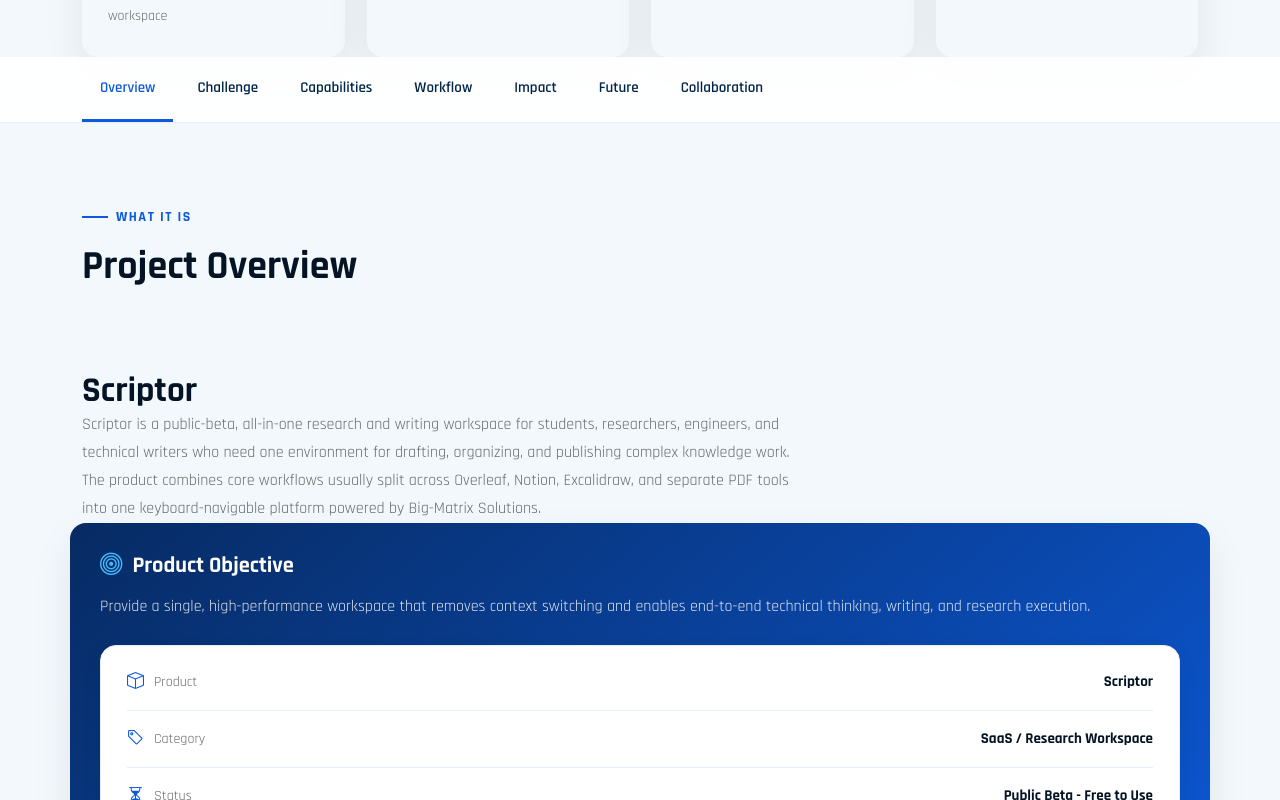
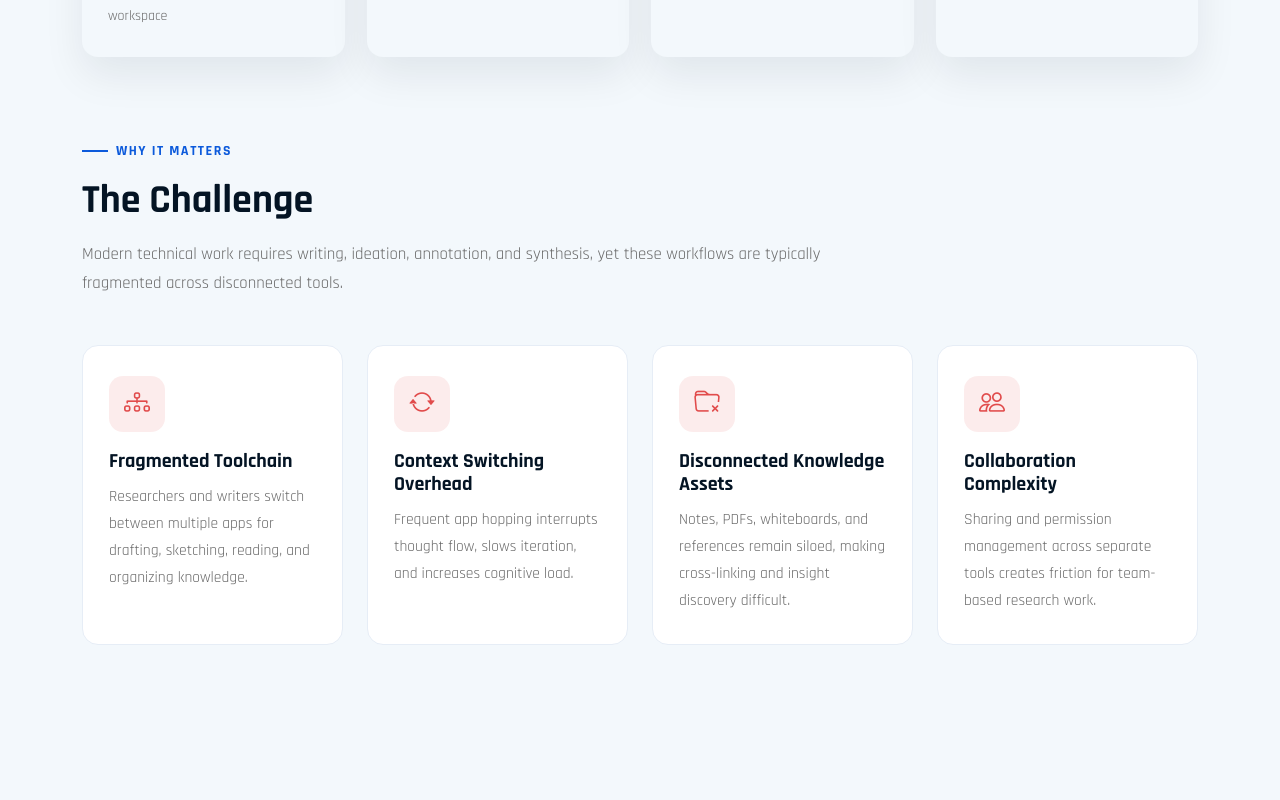
Before and after one commit to BigMatrixLab/Big-Matrix-Solutions, a React (Vite) app: page /project/scriptor in a window 1280 px wide. Shown: the part 820-1620 px from the top of the page. Built offline with nearby package versions, Linux system fonts and the light colour scheme.

Commit message:
scriptor navbar

```diff
--- a/src/pages/projects/ProjectBreastCancer.jsx
+++ b/src/pages/projects/ProjectBreastCancer.jsx
@@ -59,7 +59,7 @@ const benefits = [
 
 const futureDirections = [
     '3D Tomosynthesis Integration for full volumetric analysis.',
-    'Multi-center validation across 5+ hospitals.',
+    'Multi-center validation across multiple hospitals.',
     'Federated learning for privacy-preserving multi-institutional training.',
     'Integration with molecular subtype prediction.',
 ];
--- a/src/pages/projects/ProjectScriptor.jsx
+++ b/src/pages/projects/ProjectScriptor.jsx
@@ -137,74 +137,6 @@ const ProjectScriptor = () => {
                     </div>
                 </div>
             </div>
-
-            <nav className="bc-subnav" aria-label="Project sections">
-                <div className="bc-container">
-                    <div className="bc-subnav-inner">
-                        {NAV_SECTIONS.map((item) => (
-                            <a
-                                key={item.id}
-                                href={`#${item.id}`}
-                                className={activeSection === item.id ? 'is-active' : ''}
-                                aria-current={activeSection === item.id ? 'true' : undefined}
-                            >
-                                {item.label}
-                            </a>
-                        ))}
-                    </div>
-                </div>
-            </nav>
-
-            <section className="bc-section" id="overview" ref={registerSection('overview')}>
-                <div className="bc-container">
-                    <div className="bc-section-head">
-                        <span className="bc-eyebrow">What it is</span>
-                        <h2>Project Overview</h2>
-                    </div>
-
-                    <div className="row">
-                        <div className="col-lg-8">
-                            <div className="project-details-content">
-                                <h2>Scriptor</h2>
-                                <p>
-                                    Scriptor is a public-beta, all-in-one research and writing workspace for students,
-                                    researchers, engineers, and technical writers who need one environment for drafting,
-                                    organizing, and publishing complex knowledge work.
-                                </p>
-                                <p>
-                                    The product combines core workflows usually split across Overleaf, Notion, Excalidraw,
-                                    and separate PDF tools into one keyboard-navigable platform powered by Big-Matrix Solutions.
-                                </p>
-                            </div>
-                        </div>
-
-                        <aside className="bc-callout">
-                            <h3><i className="bi bi-bullseye"></i> Product Objective</h3>
-                            <p>
-                                Provide a single, high-performance workspace that removes context switching and enables
-                                end-to-end technical thinking, writing, and research execution.
-                            </p>
-
-                            <div className="bc-facts">
-                                {projectFacts.map((fact) => (
-                                    <div className="bc-fact-row" key={fact.label}>
-                                        <span className="bc-fact-label">
-                                            <i className={fact.icon}></i> {fact.label}
-                                        </span>
-                                        <span className="bc-fact-value">
-                                            {fact.label === 'Live URL' ? (
-                                                <a href="https://scriptor.space/" target="_blank" rel="noopener noreferrer">
-                                                    {fact.value}
-                                                </a>
-                                            ) : fact.value}
-                                        </span>
-                                    </div>
-                                ))}
-                            </div>
-                        </aside>
-                    </div>
-                </div>
-            </section>
 
             <section className="bc-section bc-alt" id="challenge" ref={registerSection('challenge')}>
                 <div className="bc-container">
```
